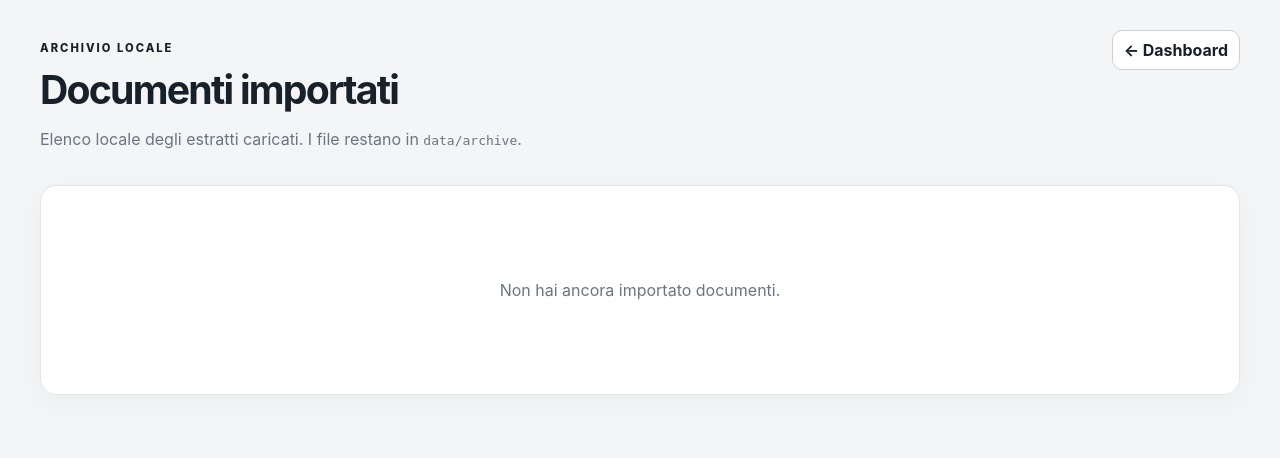
After one commit to mattmoodle/familybudgeting, a FastAPI app: page /imports in a window 1280 px wide. The commit adds this page. Shown: the top 458 px of the page. Run offline with FastAPI, Linux system fonts and the light colour scheme; data that the repository does not hold is empty.

Commit message:
Add imported documents history

```diff
--- a/app/templates/dashboard.html
+++ b/app/templates/dashboard.html
@@ -116,7 +116,7 @@
 
     <section class="panel grid-2">
       <div>
-        <h2>Importa estratto conto</h2>
+        <div class="panel-heading"><h2>Importa estratto conto</h2><a class="button secondary" href="/imports">Documenti importati</a></div>
         <form id="import-form" enctype="multipart/form-data">
           <label>Conto / strumento</label>
           <select name="account_id" required>
--- /dev/null
+++ b/app/templates/imports.html
@@ -0,0 +1,26 @@
+<!doctype html>
+<html lang="it">
+<head>
+  <meta charset="utf-8">
+  <meta name="viewport" content="width=device-width,initial-scale=1">
+  <title>Documenti importati · Family Budget</title>
+  <link rel="stylesheet" href="/static/app.css">
+</head>
+<body>
+<main class="container">
+  <header class="topbar">
+    <div><p class="eyebrow">ARCHIVIO LOCALE</p><h1>Documenti importati</h1><p class="muted">Elenco locale degli estratti caricati. I file restano in <code>data/archive</code>.</p></div>
+    <a class="button secondary" href="/">← Dashboard</a>
+  </header>
+  <section class="panel">
+    {% if batches %}
+    <div class="table-wrap"><table><thead><tr><th>Documento</th><th>Conto</th><th>Importato il</th><th>Modalità</th><th>Stato</th><th>Righe</th><th></th></tr></thead><tbody>
+    {% for batch in batches %}
+      <tr><td><strong>{{ batch.source_filename }}</strong></td><td>{{ accounts.get(batch.account_id, 'Non disponibile') }}</td><td>{{ batch.created_at.strftime('%d/%m/%Y %H:%M') }}</td><td>{{ 'Human-check' if batch.import_mode == 'human-check' else 'Standard' }}</td><td><span class="pill {% if batch.status == 'completed' %}ok{% elif batch.status == 'failed' %}warn{% else %}neutral{% endif %}">{{ batch.status }}</span></td><td>{{ batch.imported_rows }} importate · {{ batch.skipped_rows }} saltate</td><td>{% if batch.import_mode == 'human-check' and batch.status != 'completed' %}<a class="button secondary" href="/human-check/{{ batch.id }}">Apri revisione</a>{% endif %}</td></tr>
+    {% endfor %}
+    </tbody></table></div>
+    {% else %}<p class="muted empty">Non hai ancora importato documenti.</p>{% endif %}
+  </section>
+</main>
+</body>
+</html>
```
Also changed, not shown: app/api/routes.py (+7 -0 lines), README.md.
